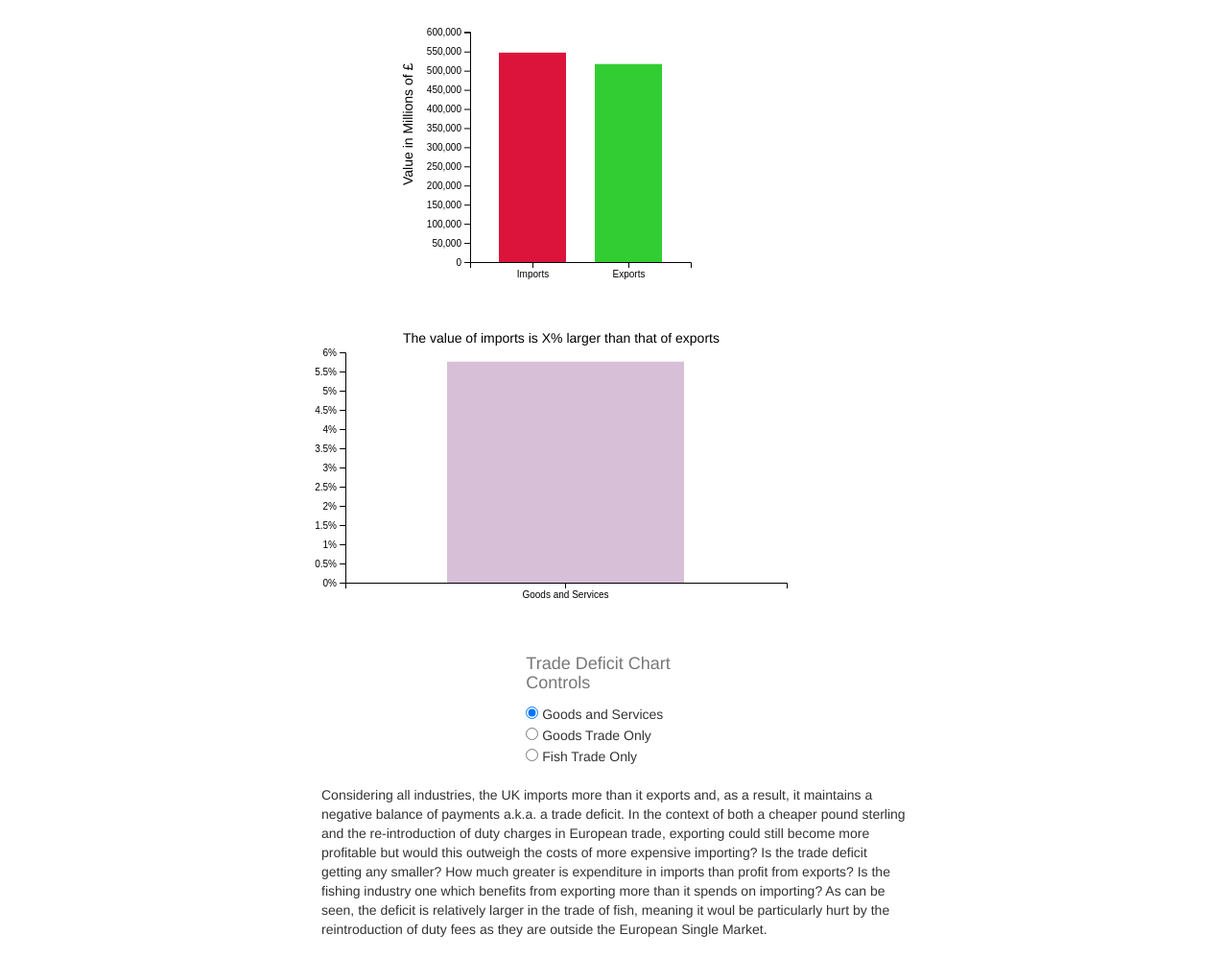
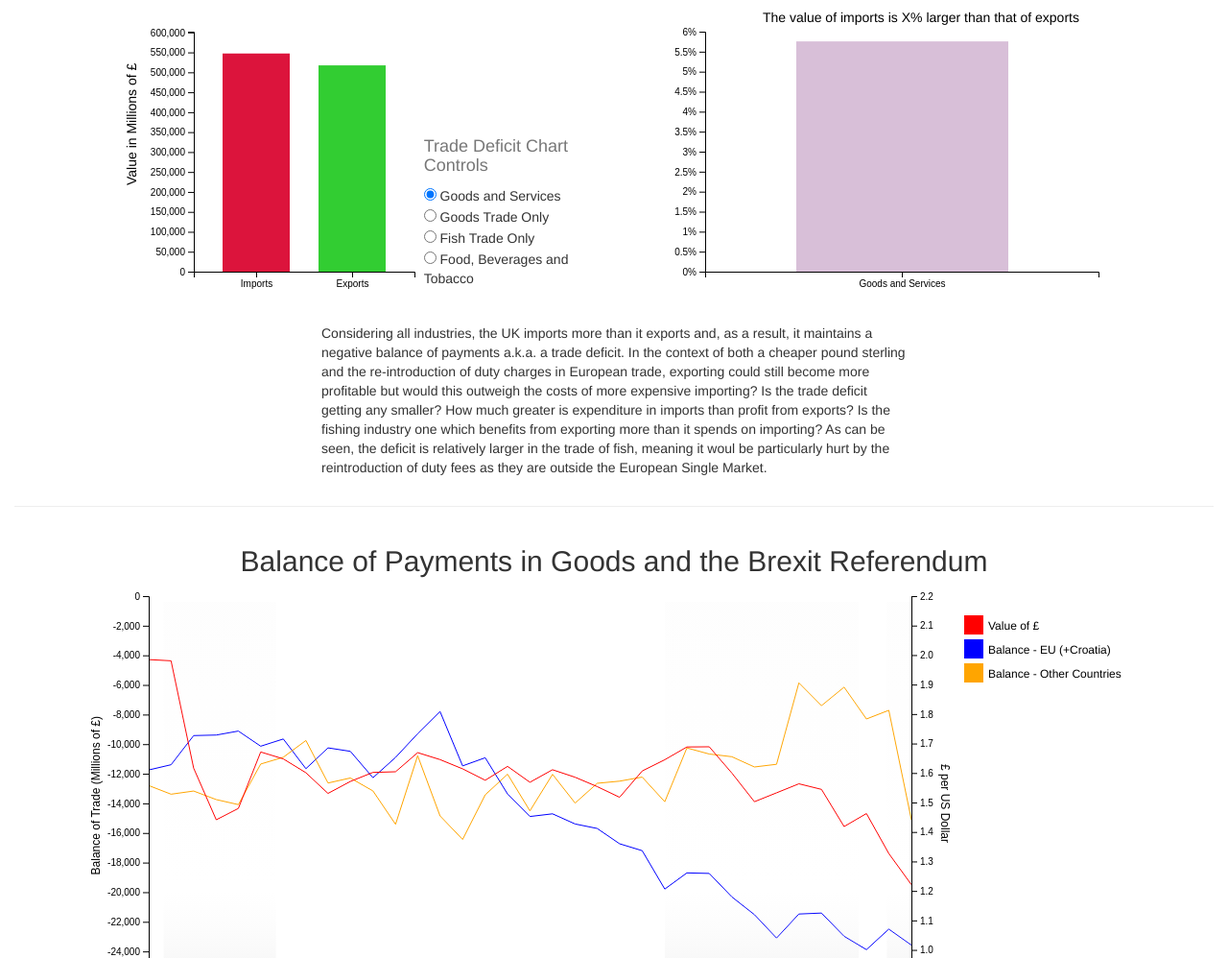
Before and after one commit to comp6234-group5/fish, a website: page index.html in a window 1280 px wide. Shown: the part 2074-3072 px from the top of the page at 96% size. Drawn offline with nearby package versions, Linux system fonts and the light colour scheme.

Commit message:
Put Iimport/Export graphs side-by-side

```diff
--- a/index.html
+++ b/index.html
@@ -62,22 +62,21 @@
         </div>
 
         <div class="row">
-          <div class="col-md-10 col-md-offset-1 center-text">
-            <svg class="importExport1" width="500" height="300"></svg>
-            <svg class="importExport2" width="760" height="300"></svg>
+          <div class="col-md-3 col-md-offset-1">
+            <svg class="importExport1" width="320" height="300"></svg>
+          </div>
+          <div class="col-md-2" style="margin-top:130px;">
+            <h4 class="text-muted">Trade Deficit Chart Controls</h4>
+            <input type="radio" name="industry" value="Goods and Services" checked="checked"> Goods and Services<br>
+            <input type="radio" name="industry" value="Goods"> Goods Trade Only<br>
+            <input type="radio" name="industry" value="Fish"> Fish Trade Only<br>
+            <input type="radio" name="industry" value="Food, Beverages and Tobacco"> Food, Beverages and Tobacco
+          </div>
+          <div class="col-md-5">
+            <svg class="importExport2" width="500" height="300"></svg>
           </div>
         </div>
 
-        <div class="row">
-          <div class="col-md-2 col-md-offset-5">
-            <h4 class="text-muted">Trade Deficit Chart Controls</h4>
-            <input type="radio" name="industry" value="Goods and Services" checked="checked"> Goods and Services<br>
-            <input type="radio" name="industry" value="Goods"> Goods Trade Only<br>
-            <input type="radio" name="industry" value="Fish"> Fish Trade Only
-          </div>
-        </div>
-
-        <br />
         <div class="row">
           <div class="col-md-6 col-md-offset-3">
             <p>
--- a/js/ImportExport.js
+++ b/js/ImportExport.js
@@ -2,7 +2,7 @@ var createImportExportGraphs = function () {
     //Reference, especially for G2 - https://bl.ocks.org/RandomEtc/cff3610e7dd47bef2d01
     //Here are specified 2 graphs, G1 and G2.
     var svg1 = d3.select("svg.importExport1"),
-        margin = {top: 30, right: 10, bottom: 30, left: 100},   //height and margins are the same for both.
+        margin = {top: 30, right: 10, bottom: 20, left: 80},   //height and margins are the same for both.
         height = svg1.attr("height") - margin.top - margin.bottom,
         g1 = svg1.append("g").attr("transform", "translate(" + margin.left + "," + margin.top + ")");
 
@@ -37,7 +37,7 @@ var createImportExportGraphs = function () {
 
     function setUpG1(){
         //Scales
-        var width = svg1.attr("width") - 160 - margin.left - margin.right;
+        var width = svg1.attr("width") - margin.left - margin.right;
         xG1 = d3.scaleBand().rangeRound([0, width], .1)
                 .paddingInner(0.1);
         yG1 = d3.scaleLinear()
@@ -129,7 +129,7 @@ var createImportExportGraphs = function () {
 
     //-----------------Graph 2---------------------------
     function setUpG2(){
-        var width = svg2.attr("width") - 190 - margin.left - margin.right;
+        var width = svg2.attr("width") - margin.left - margin.right;
         //Scales
         xG2 = d3.scaleBand().rangeRound([0, width], .1);
         yG2 = d3.scaleLinear().range([height, 0]);
```
